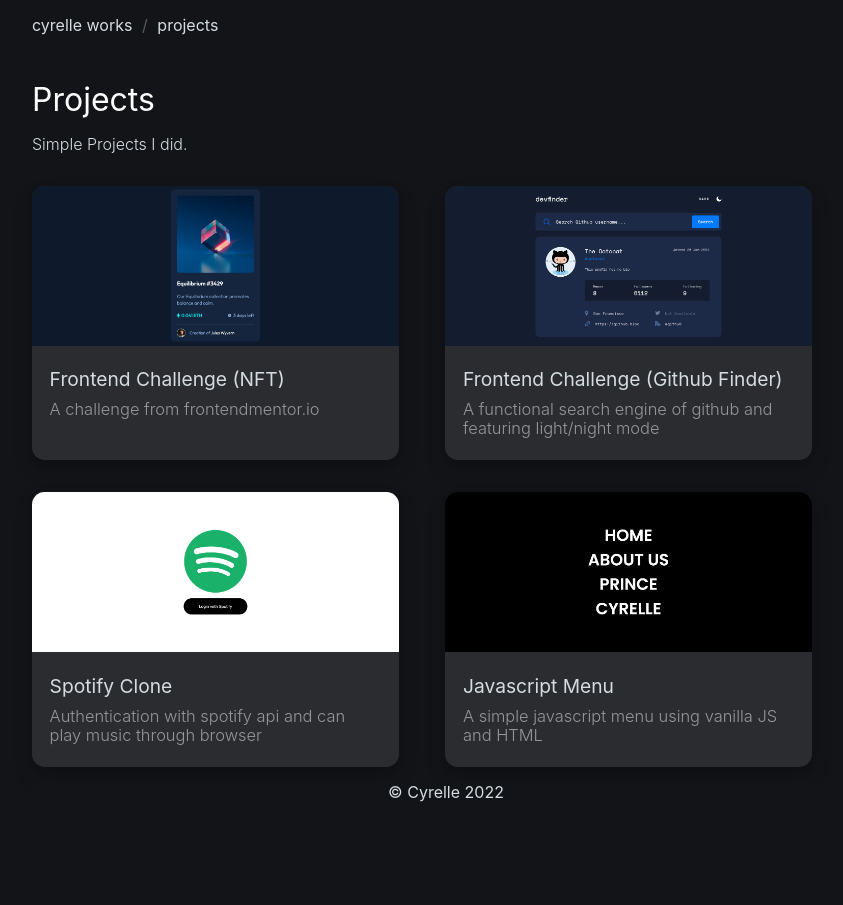
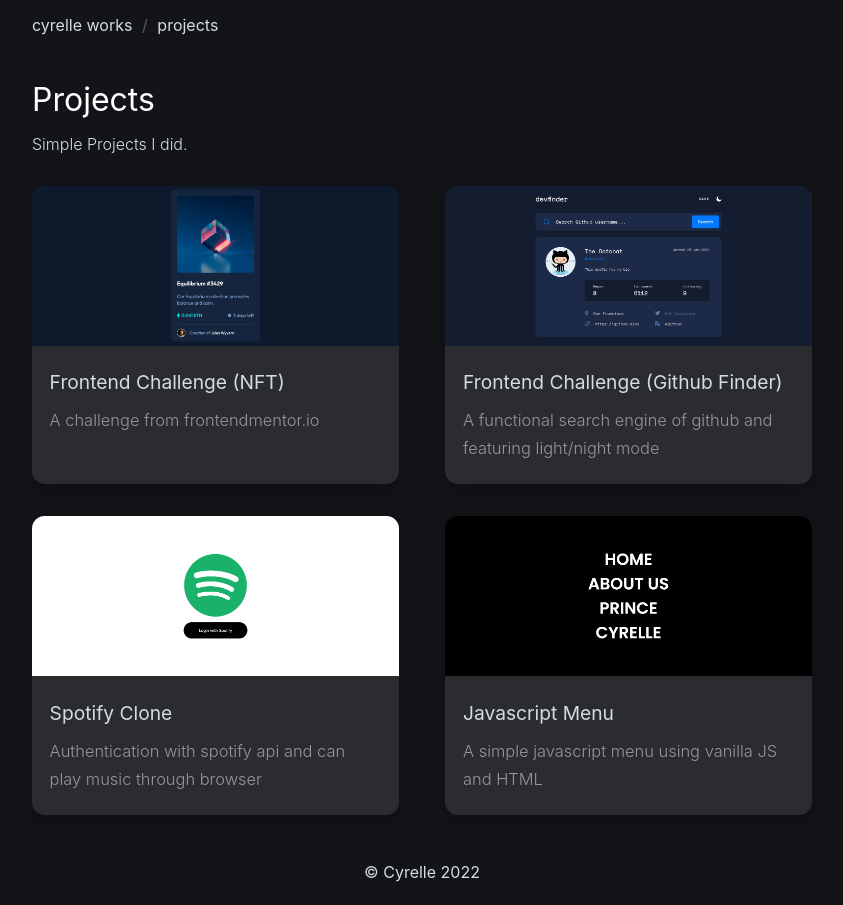
Before and after one commit to pdevera15/cyrellesitev2, a Next.js app: page /projects in a window 1280 px wide. Shown: the whole page, without its empty margins (218-1061 px from the left). Before the commit the page ends 863 px from the top, so only its background shows below. Built offline with nearby package versions, Linux system fonts and the light colour scheme.

Commit message:
fixing footer

```diff
--- a/components/Footer.tsx
+++ b/components/Footer.tsx
@@ -1,14 +1,9 @@
 import styled from "styled-components"
 
 const Wrapper = styled.div`
-  padding-bottom: 2.5rem;
-`
-
-const Foot = styled.div`
-  position: absolute;
-  bottom: 0;
+  max-width: 780px;
   width: 100%;
-  height: 5rem;
+  padding: 3em 0 1.5em;
   text-align: center;
 `
 const Footer = () => {
@@ -17,11 +12,7 @@
     return d.getFullYear()
   }
 
-  return (
-    <Wrapper>
-      <Foot>© Cyrelle {getYear()}</Foot>
-    </Wrapper>
-  )
+  return <Wrapper>© Cyrelle {getYear()}</Wrapper>
 }
 
 export default Footer
--- a/components/layout/Layout.tsx
+++ b/components/layout/Layout.tsx
@@ -1,6 +1,5 @@
 import styled from "styled-components"
 import Header from "../../components/Header"
-import Footer from "../../components/Footer"
 import { motion } from "framer-motion"
 
 const Wrapper = styled.div`
@@ -53,7 +52,6 @@
         >
           {children}
         </motion.article>
-        <Footer />
       </Wrapper>
     </>
   )
--- a/components/projects/Flatcard.tsx
+++ b/components/projects/Flatcard.tsx
@@ -17,7 +17,7 @@
           <img
             style={{ width: "100%", height: "10rem", objectFit: "cover" }}
             src={imgsrc}
-            alt={imgsrc}
+            alt={title}
           />
           <Content>
             <h1>{title}</h1>
@@ -47,6 +47,7 @@
   background-color: rgba(255, 255, 255, 0);
   padding: 0 1.1rem;
   font-size: 1.3em;
+  line-height: 28px;
   h1 {
     background-color: rgba(255, 255, 255, 0);
     font-size: 1.17em;
--- a/pages/_app.tsx
+++ b/pages/_app.tsx
@@ -4,12 +4,17 @@
 import GlobalStyle from "../styles/GlobalStyle"
 import styled from "styled-components"
 import Head from "next/head"
+
 const Wrapper = styled.div`
   max-width: 780px;
   margin: auto;
   padding: 0px 1.5rem;
-  position: relative;
+  display: flex;
+  flex-direction: column;
   min-height: 100vh;
+`
+const Content = styled.div`
+  flex-grow: 1;
 `
 
 function MyApp({ Component, pageProps }: AppProps) {
@@ -20,7 +25,9 @@
       </Head>
       <Normalize />
       <GlobalStyle />
-      <Component {...pageProps} />
+      <Content>
+        <Component {...pageProps} />
+      </Content>
       <Footer />
     </Wrapper>
   )
```
